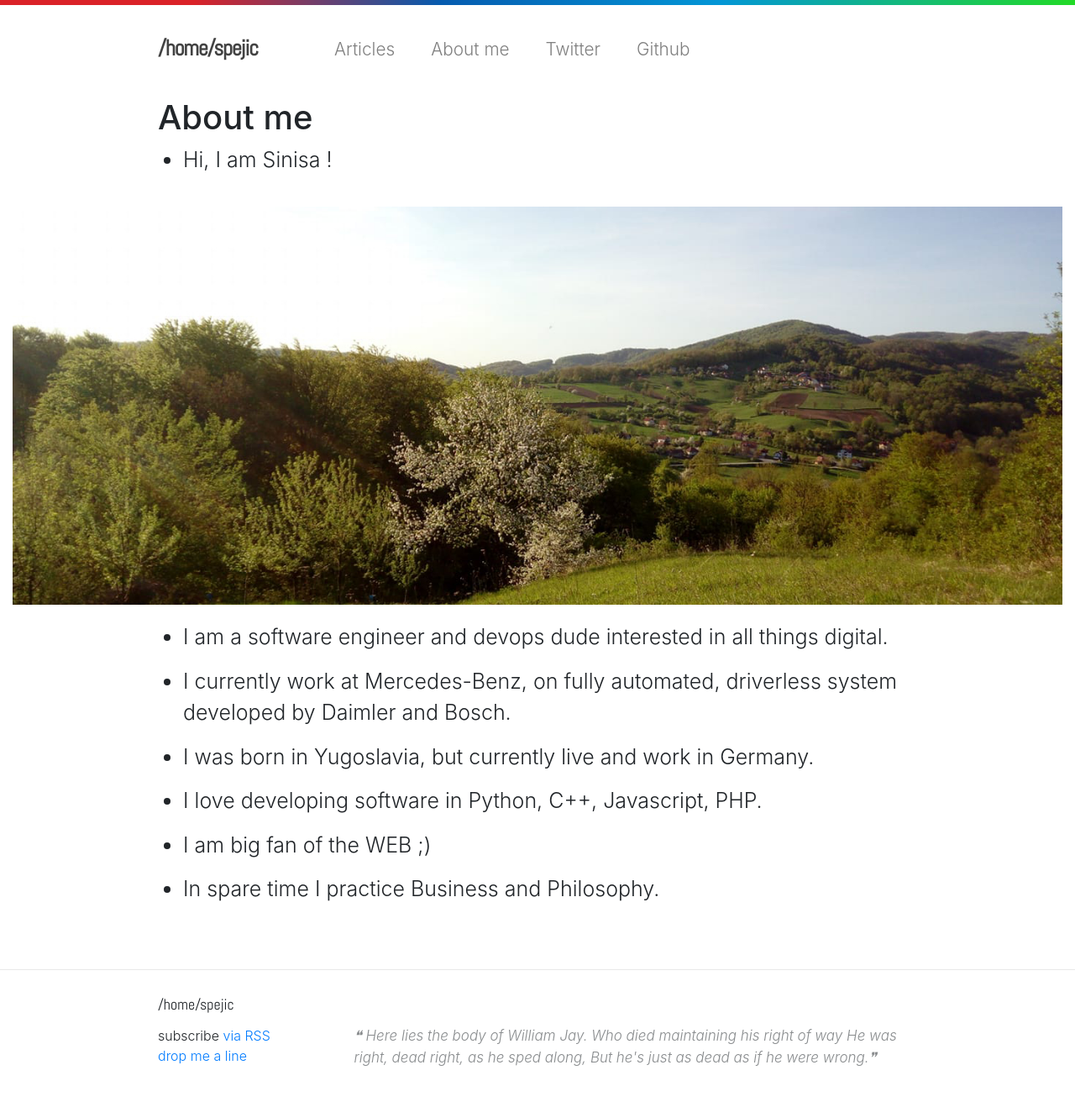
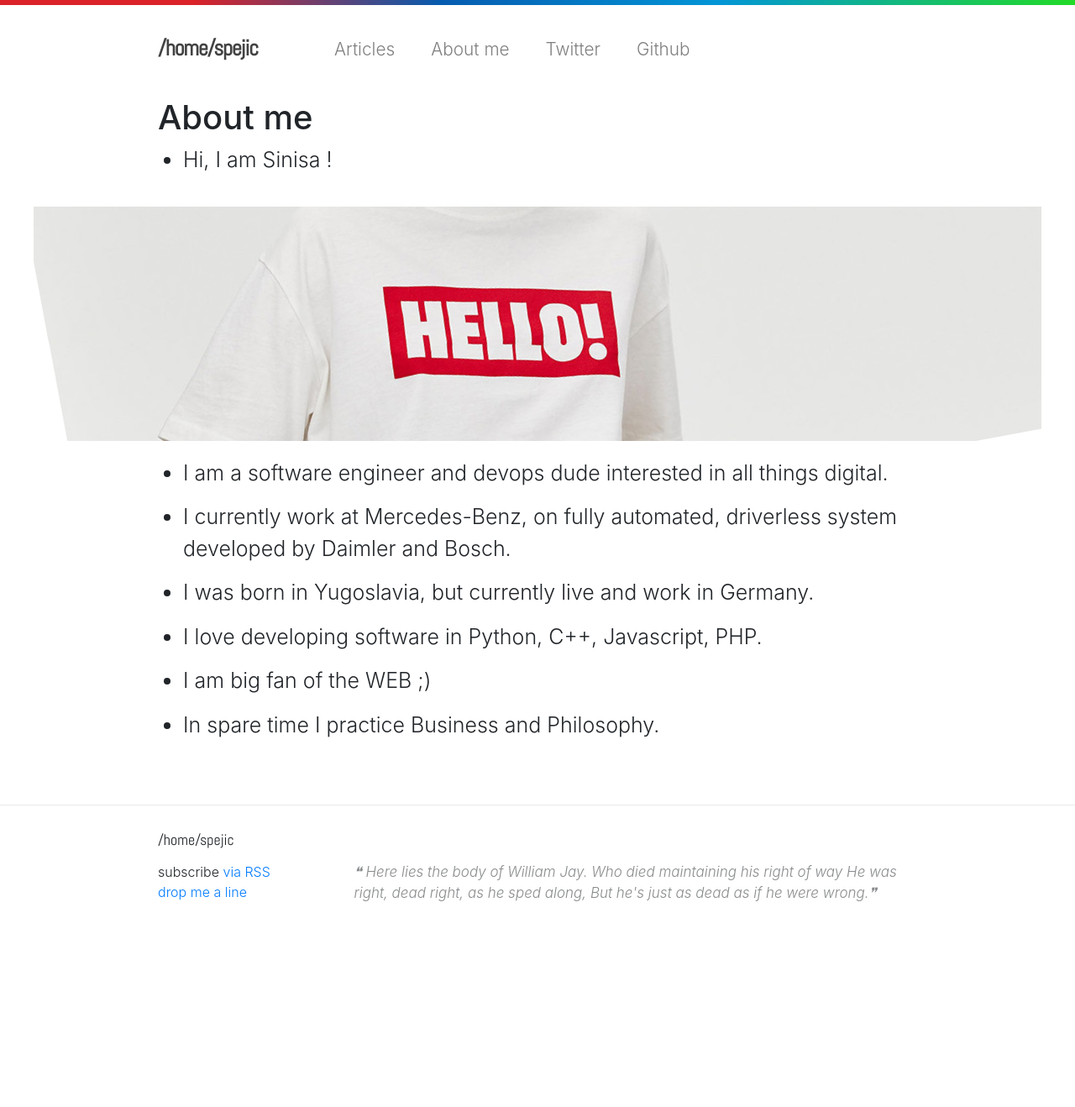
Before and after one commit to spejic88/spejic88.github.io, a Jekyll site: the page built from about.md, in a window 1280 px wide. Shown: the whole page at 84% size. Built offline with Jekyll 4.4.1, drawn with Linux system fonts in a browser that asks for light colours; some web fonts are replaced; after the commit the page ends 1123 px from its top, so only the background shows below that.

Commit message:
update #3

```diff
--- a/about.md
+++ b/about.md
@@ -20,7 +20,7 @@ permalink: /about/
 <div class="container-fluid">
 
   <figure class="bg-center">
-    <img src="{{site.baseurl}}/assets/img/royalty-free-wellcome.jpg">
+    <img src="{{site.baseurl}}/assets/img/hello-tee-t.png">
   </figure>
 
 </div>
```
Also changed, not shown: assets/img/hello-tee-t.png (added), 1 other file.
